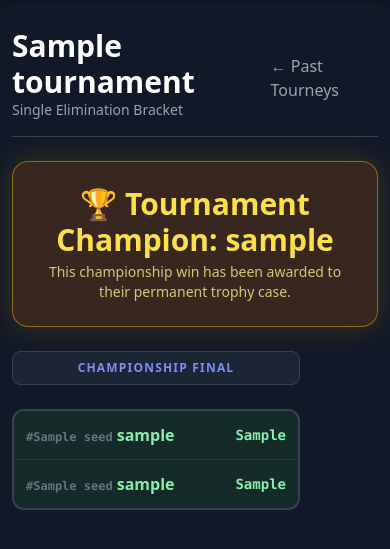
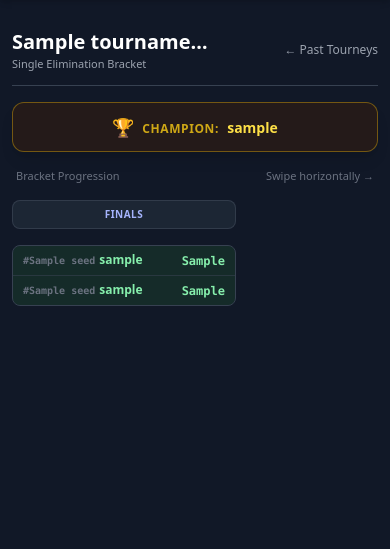
Before and after one commit to Cohen234/WaterPong, a Flask app: template templates/tournament_bracket.html in a window 390 px wide. Shown: the part 45-594 px from the top of the page. Run offline with Flask 3, Linux system fonts and the light colour scheme; the template is opened without the code that fills it: most values are stand-ins (such as "Sample title", 1, 10 or a date in 2020); some libraries are stand-ins or nearby versions.

Commit message:
Mobile stuff 6

```diff
--- a/templates/tournament_bracket.html
+++ b/templates/tournament_bracket.html
@@ -1,70 +1,86 @@
 {% extends "base.html" %}
 {% block content %}
-<div class="space-y-6">
-    <div class="flex justify-between items-center border-b border-gray-700 pb-4">
+<div class="space-y-4 md:space-y-6">
+
+    <!-- Top Bar: Compact title & return link -->
+    <div class="flex justify-between items-center border-b border-gray-700 pb-3 gap-2">
         <div>
-            <h1 class="text-3xl font-extrabold text-white">{{ tournament.name }}</h1>
-            <p class="text-sm text-gray-400">Single Elimination Bracket</p>
+            <h1 class="text-xl sm:text-2xl md:text-3xl font-extrabold text-white truncate max-w-[200px] sm:max-w-none">{{ tournament.name }}</h1>
+            <p class="text-[11px] sm:text-xs text-gray-400">Single Elimination Bracket</p>
         </div>
-        <div class="flex gap-4">
-            <a href="/tournaments" class="text-gray-400 hover:text-white mt-2">← Past Tourneys</a>
-        </div>
+        <a href="/tournaments" class="text-xs sm:text-sm text-gray-400 hover:text-white font-medium whitespace-nowrap">
+            ← Past Tourneys
+        </a>
     </div>
 
+    <!-- Slimmed Champion Banner (Compact on phones) -->
     {% if tournament.winner %}
-    <div class="bg-yellow-900/40 border border-yellow-500/50 p-6 rounded-2xl text-center shadow-[0_0_30px_rgba(234,179,8,0.2)]">
-        <h2 class="text-3xl font-extrabold text-yellow-300">🏆 Tournament Champion: {{ tournament.winner.username }}</h2>
-        <p class="text-yellow-200/80 text-sm mt-1">This championship win has been awarded to their permanent trophy case.</p>
+    <div class="bg-yellow-950/40 border border-yellow-500/40 px-4 py-2.5 sm:py-3.5 rounded-xl text-center shadow-lg flex items-center justify-center gap-2">
+        <span class="text-lg sm:text-xl">🏆</span>
+        <div>
+            <span class="text-xs sm:text-sm uppercase tracking-wider text-yellow-400/80 font-bold">Champion:</span>
+            <span class="text-sm sm:text-base md:text-lg font-extrabold text-yellow-300 ml-1">{{ tournament.winner.username }}</span>
+        </div>
     </div>
     {% endif %}
 
+    <!-- Swipe Indicator for mobile -->
+    <div class="flex items-center justify-between text-[11px] text-gray-500 md:hidden px-1">
+        <span>Bracket Progression</span>
+        <span>Swipe horizontally →</span>
+    </div>
+
     <!-- Bracket Horizontal Scroll Container -->
-    <div class="overflow-x-auto pb-8">
-        <div class="flex gap-8 min-w-max items-center">
+    <div class="overflow-x-auto pb-6 -mx-3 px-3 sm:mx-0 sm:px-0">
+        <div class="flex gap-4 sm:gap-6 md:gap-8 min-w-max items-start">
             {% for round in tournament.bracket %}
             {% set round_idx = loop.index0 %}
-            <div class="flex flex-col gap-6 w-72">
-                <h3 class="text-xs uppercase font-bold tracking-widest text-indigo-400 text-center bg-gray-800/80 py-2 rounded-lg border border-gray-700">
-                    {% if loop.last %}Championship Final{% elif loop.revindex == 2 %}Semifinals{% else %}Round {{ loop.index }}{% endif %}
+
+            <!-- Scaled column width for small screens -->
+            <div class="flex flex-col gap-4 w-56 sm:w-64 md:w-72">
+                <!-- Round Header -->
+                <h3 class="text-[10px] md:text-xs uppercase font-bold tracking-wider text-indigo-300 text-center bg-gray-800/90 py-1.5 rounded-lg border border-gray-700/80">
+                    {% if loop.last %}Finals{% elif loop.revindex == 2 %}Semifinals{% else %}Round {{ loop.index }}{% endif %}
                 </h3>
 
-                <div class="flex flex-col justify-around gap-6 flex-grow">
+                <!-- Matches Container -->
+                <div class="flex flex-col justify-around gap-4 flex-grow">
                     {% for match in round %}
                     {% set match_idx = loop.index0 %}
-                    <div class="bg-gray-800 border-2 {% if match.winner_id %}border-gray-700{% elif match.p1 and match.p2 %}border-indigo-500/60 shadow-[0_0_15px_rgba(99,102,241,0.2)]{% else %}border-gray-800 opacity-60{% endif %} rounded-xl overflow-hidden">
+                    <div class="bg-gray-800 border {% if match.winner_id %}border-gray-700{% elif match.p1 and match.p2 %}border-indigo-500/60 shadow-[0_0_12px_rgba(99,102,241,0.2)]{% else %}border-gray-800/80 opacity-50{% endif %} rounded-lg overflow-hidden text-xs md:text-sm">
 
                         <!-- Player 1 Slot -->
-                        <div class="p-3 flex justify-between items-center border-b border-gray-700/60 {% if match.winner_id and match.p1 and match.winner_id == match.p1.id %}bg-green-950/40 font-bold text-green-300{% elif match.winner_id %}text-gray-500{% endif %}">
-                            <span class="truncate">
+                        <div class="px-2.5 py-1.5 sm:px-3 sm:py-2 flex justify-between items-center border-b border-gray-700/60 {% if match.winner_id and match.p1 and match.winner_id == match.p1.id %}bg-green-950/40 font-bold text-green-300{% elif match.winner_id %}text-gray-500{% endif %}">
+                            <span class="truncate pr-1">
                                 {% if match.p1 %}
-                                    <span class="text-xs text-gray-500 mr-1 font-mono">#{{ match.p1.seed }}</span>{{ match.p1.username }}
+                                    <span class="text-[10px] sm:text-xs text-gray-500 mr-1 font-mono">#{{ match.p1.seed }}</span>{{ match.p1.username }}
                                 {% else %}
-                                    <span class="italic text-gray-600">TBD</span>
+                                    <span class="italic text-gray-600 text-[11px]">TBD</span>
                                 {% endif %}
                             </span>
-                            <span class="font-mono text-sm font-bold">{% if match.score1 is not none %}{{ match.score1 }}{% endif %}</span>
+                            <span class="font-mono text-xs sm:text-sm font-bold">{% if match.score1 is not none %}{{ match.score1 }}{% endif %}</span>
                         </div>
 
                         <!-- Player 2 Slot -->
-                        <div class="p-3 flex justify-between items-center {% if match.winner_id and match.p2 and match.winner_id == match.p2.id %}bg-green-950/40 font-bold text-green-300{% elif match.winner_id %}text-gray-500{% endif %}">
-                            <span class="truncate">
+                        <div class="px-2.5 py-1.5 sm:px-3 sm:py-2 flex justify-between items-center {% if match.winner_id and match.p2 and match.winner_id == match.p2.id %}bg-green-950/40 font-bold text-green-300{% elif match.winner_id %}text-gray-500{% endif %}">
+                            <span class="truncate pr-1">
                                 {% if match.p2 %}
-                                    <span class="text-xs text-gray-500 mr-1 font-mono">#{{ match.p2.seed }}</span>{{ match.p2.username }}
+                                    <span class="text-[10px] sm:text-xs text-gray-500 mr-1 font-mono">#{{ match.p2.seed }}</span>{{ match.p2.username }}
                                 {% else %}
-                                    <span class="italic text-gray-600">TBD</span>
+                                    <span class="italic text-gray-600 text-[11px]">TBD</span>
                                 {% endif %}
                             </span>
-                            <span class="font-mono text-sm font-bold">{% if match.score2 is not none %}{{ match.score2 }}{% endif %}</span>
+                            <span class="font-mono text-xs sm:text-sm font-bold">{% if match.score2 is not none %}{{ match.score2 }}{% endif %}</span>
                         </div>
 
-                        <!-- Action Button -->
+                        <!-- Action / Status Button -->
                         {% if not match.winner_id and match.p1 and match.p2 %}
-                        <a href="/tournament/{{ tournament.id }}/play/{{ round_idx }}/{{ match_idx }}" class="block text-center bg-indigo-600 hover:bg-indigo-500 text-white text-xs font-bold py-2 transition-colors">
+                        <a href="/tournament/{{ tournament.id }}/play/{{ round_idx }}/{{ match_idx }}" class="block text-center bg-indigo-600 hover:bg-indigo-500 text-white text-[11px] sm:text-xs font-bold py-1.5 transition-colors">
                             Play Match →
                         </a>
                         {% elif match.is_bye %}
-                        <div class="text-center text-[10px] text-gray-500 uppercase tracking-wider py-1 bg-gray-900/60">
-                            Advanced on BYE
+                        <div class="text-center text-[9px] text-gray-500 uppercase tracking-widest py-0.5 bg-gray-900/60">
+                            BYE
                         </div>
                         {% endif %}
                     </div>
--- a/templates/welcome.html
+++ b/templates/welcome.html
@@ -1,7 +1,7 @@
 {% extends "base.html" %}
 {% block content %}
 <div class="max-w-4xl mx-auto mt-12 text-center">
-    <h1 class="text-5xl font-extrabold text-white mb-4">Welcome to <span class="text-indigo-400">PongTracker</span></h1>
+    <h1 class="text-5xl font-extrabold text-white mb-4">Welcome to <span class="text-indigo-400">Guy House Pong</span></h1>
     <p class="text-xl text-gray-400 mb-12">How would you like to enter the arena?</p>
 
     <div class="grid grid-cols-1 md:grid-cols-2 gap-8">
```
